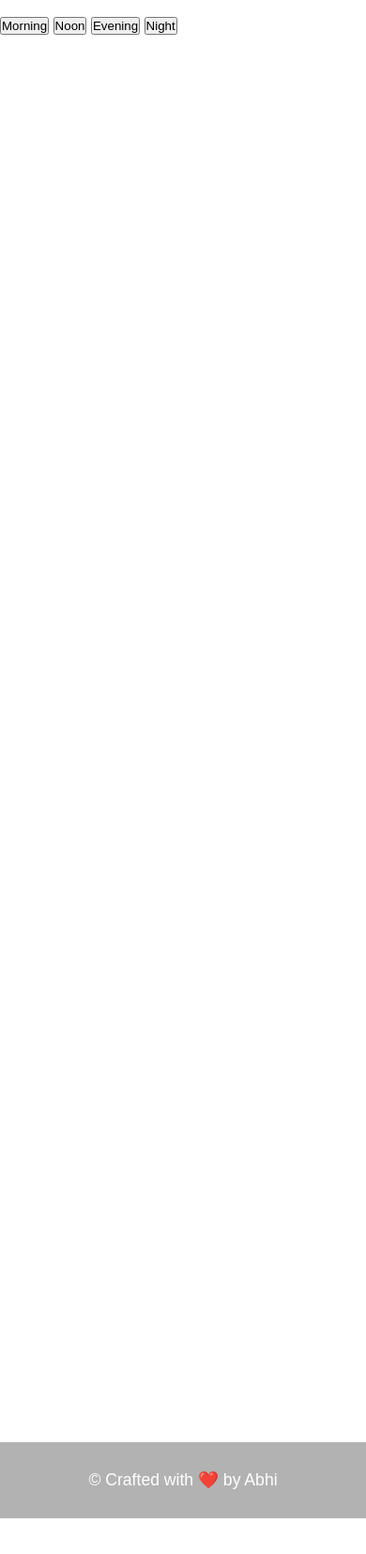
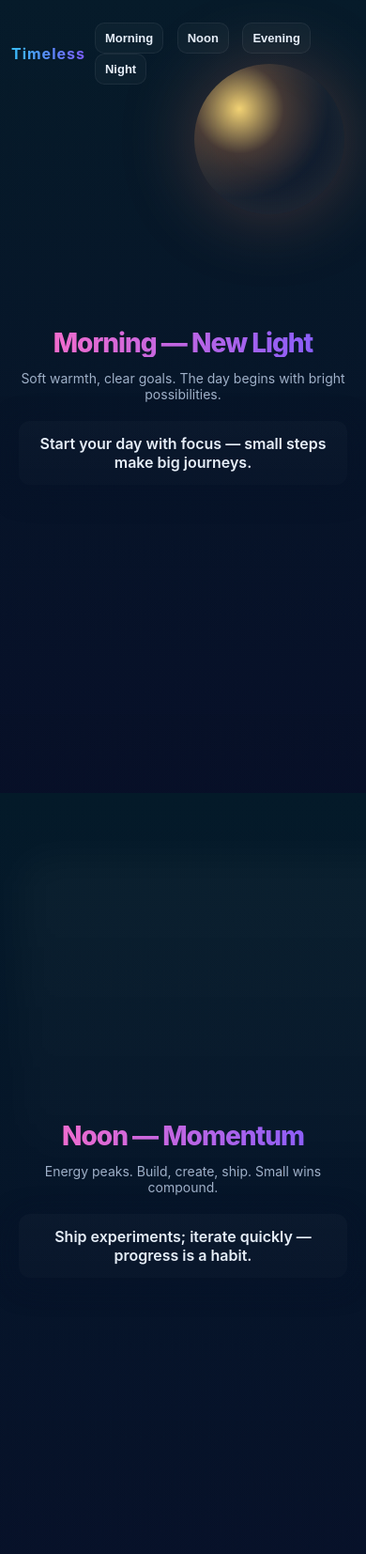
Before and after one commit to abhijeet502/Abhi-Timeless, a plain HTML site: page index.html in a window 390 px wide. Shown: the top 1654 px of the page at 94% size. Before the commit the page ends 1616 px from the top, so only its background shows below. Drawn offline with nearby package versions, Linux system fonts and the light colour scheme.

Commit message:
Update style.css

```diff
--- a/style.css
+++ b/style.css
@@ -1,116 +1,88 @@
-* {
-  margin: 0;
-  padding: 0;
-  box-sizing: border-box;
-  font-family: 'Poppins', sans-serif;
+/* -------------------------
+  Timeless — style.css
+   Vibrant cinematic theme
+   Keep as-is unless customizing colors
+   ------------------------- */
+
+:root{
+  --bg-900:#071028;
+  --glass: rgba(255,255,255,0.06);
+  --accent1: #ff6ec7; /* pink */
+  --accent2: #7c5cff; /* purple */
+  --accent3: #38bdf8; /* cyan */
+  --gold: #facc15;    /* accent spark */
+  --text: #e6eef8;
+  --muted: #9fb0c8;
 }
 
-body {
-  overflow-x: hidden;
-  color: #fff;
-  transition: background 2s ease;
+/* Reset */
+*{box-sizing:border-box}
+html,body{height:100%;margin:0;font-family:Inter, ui-sans-serif, system-ui, -apple-system, "Segoe UI", Roboto, "Helvetica Neue", Arial;}
+body{
+  background: linear-gradient(180deg,#021827 0%, #08112a 100%);
+  color:var(--text);
+  overflow-x:hidden;
+  -webkit-font-smoothing:antialiased;
+  -moz-osx-font-smoothing:grayscale;
 }
 
-header {
-  text-align: center;
-  padding: 40px 20px;
+/* top nav */
+.topnav{
+  position:fixed;top:16px;left:0;right:0;display:flex;justify-content:space-between;align-items:center;padding:10px 24px;z-index:1000;
+  pointer-events:auto;
 }
+.topnav .brand{font-weight:700;letter-spacing:1px;font-size:1rem;background:linear-gradient(90deg,var(--accent3),var(--accent2));-webkit-background-clip:text;color:transparent}
+.topnav .nav-actions button{
+  margin-left:10px;padding:8px 12px;border-radius:10px;border:1px solid rgba(255,255,255,0.06);background:rgba(255,255,255,0.03);
+  color:var(--text);cursor:pointer;font-weight:600;backdrop-filter:blur(6px);
+}
+.topnav .nav-actions button:hover{transform:translateY(-3px);box-shadow:0 6px 18px rgba(0,0,0,0.4);}
 
-.title {
-  font-size: 3rem;
-  letter-spacing: 2px;
-  text-shadow: 0 0 20px rgba(255, 255, 255, 0.4);
+/* global canvas background */
+.bg-canvas{position:fixed;inset:0;width:100%;height:100%;z-index:0;pointer-events:none;}
+
+/* layout and scenes */
+.site{position:relative;z-index:10}
+.scene{
+  min-height:100vh;
+  display:flex;align-items:center;justify-content:center;position:relative;padding:80px 20px;
+  overflow:hidden;
 }
+.scene .content{max-width:900px;text-align:center;z-index:5}
+.title{font-size:clamp(28px,6vw,54px);margin-bottom:14px;letter-spacing:-1px;line-height:1.02;background:linear-gradient(90deg,var(--accent1),var(--accent2));-webkit-background-clip:text;color:transparent;font-weight:800}
+.lead{color:var(--muted);font-size:clamp(14px,1.6vw,18px);margin-bottom:20px}
+.panel{margin:auto;margin-top:18px;padding:18px;border-radius:12px;background:linear-gradient(180deg, rgba(255,255,255,0.02), rgba(255,255,255,0.01));box-shadow:0 6px 30px rgba(7,18,40,0.6);font-weight:600;color:var(--text)}
 
-.subtitle {
-  font-size: 1.2rem;
-  opacity: 0.8;
+/* decor shapes (sun, moon, horizon) */
+.decor{position:absolute;z-index:1;pointer-events:none}
+.decor-sun{
+  right:10%;top:12%;
+  width:260px;height:260px;border-radius:50%;
+  background: radial-gradient(circle at 30% 30%, rgba(255,220,120,0.95), rgba(255,150,90,0.25) 30%, rgba(255,120,190,0.04) 60%);
+  box-shadow:0 0 80px rgba(255,140,100,0.25), inset 0 -10px 40px rgba(255,200,120,0.08);
+  transform:translateZ(0);
 }
+.decor-sky{left:5%;top:8%;width:420px;height:320px;border-radius:30px;background:linear-gradient(180deg, rgba(255,255,255,0.03), rgba(255,255,255,0.01));filter:blur(20px);opacity:0.9}
+.decor-horizon{left:50%;bottom:-30%;width:140%;height:360px;border-radius:40%;background:linear-gradient(180deg,#ffb6c1 0%, rgba(124,92,255,0.08) 40%, transparent 100%);transform:translateX(-50%) rotate(-5deg)}
+.decor-moon{right:10%;top:8%;width:220px;height:220px;border-radius:50%;background:radial-gradient(circle at 40% 40%, #ffffff, #cbd5e1 30%, rgba(203,213,225,0.06) 60%);box-shadow:0 0 60px rgba(200,220,255,0.08)}
 
-.sky {
-  position: relative;
-  width: 100%;
-  height: 60vh;
-  overflow: hidden;
-  background: linear-gradient(to bottom, #87ceeb, #fefcea);
-  transition: background 3s ease;
+/* night stars canvas */
+.stars-canvas{position:absolute;inset:0;width:100%;height:100%;z-index:2;pointer-events:none}
+
+/* Section-specific subtle tints */
+.scene-morning{background:linear-gradient(180deg, rgba(255,200,200,0.02), rgba(3,8,20,0.08));}
+.scene-noon{background:linear-gradient(180deg, rgba(255,255,255,0.01), rgba(6,18,40,0.06));}
+.scene-evening{background:linear-gradient(180deg, rgba(80,0,80,0.02), rgba(6,10,30,0.12));}
+.scene-night{background:linear-gradient(180deg, rgba(2,6,23,0.2), rgba(0,0,10,0.45));}
+
+/* footer */
+.site-footer{position:relative;z-index:10;padding:36px 20px;text-align:center;color:var(--muted);font-weight:600;}
+
+/* responsive adjustments */
+@media (max-width:720px){
+  .topnav{padding:8px 12px}
+  .topnav .nav-actions button{padding:8px 10px;font-size:13px}
+  .decor-sun{width:160px;height:160px;right:6%;top:8%}
+  .title{font-size:28px}
+  .panel{padding:14px}
 }
-
-.sun, .moon {
-  position: absolute;
-  top: 20%;
-  left: 50%;
-  transform: translateX(-50%);
-  border-radius: 50%;
-  transition: all 3s ease;
-}
-
-.sun {
-  width: 120px;
-  height: 120px;
-  background: radial-gradient(circle, #fff76a, #f5b642);
-  box-shadow: 0 0 40px 10px rgba(255, 204, 0, 0.6);
-}
-
-.moon {
-  width: 90px;
-  height: 90px;
-  background: radial-gradient(circle, #fff, #cfcfcf);
-  box-shadow: 0 0 20px 10px rgba(255, 255, 255, 0.4);
-  opacity: 0;
-}
-
-.stars {
-  position: absolute;
-  width: 100%;
-  height: 100%;
-  background: transparent;
-  pointer-events: none;
-  opacity: 0;
-  transition: opacity 3s ease;
-}
-
-.clouds::before, .clouds::after {
-  content: "";
-  position: absolute;
-  top: 30%;
-  width: 200px;
-  height: 60px;
-  background: #fff;
-  opacity: 0.6;
-  border-radius: 50%;
-  filter: blur(10px);
-  animation: moveClouds 40s linear infinite;
-}
-
-.clouds::after {
-  top: 50%;
-  width: 300px;
-  animation-duration: 60s;
-}
-
-@keyframes moveClouds {
-  from { left: -300px; }
-  to { left: 100%; }
-}
-
-.content {
-  text-align: center;
-  padding: 60px 20px;
-  max-width: 800px;
-  margin: 0 auto;
-}
-
-.clock {
-  font-size: 2rem;
-  margin-top: 20px;
-  text-shadow: 0 0 10px rgba(255,255,255,0.5);
-}
-
-footer {
-  text-align: center;
-  padding: 30px;
-  background: rgba(0,0,0,0.3);
-  font-size: 1.1rem;
-  backdrop-filter: blur(10px);
-}
```
